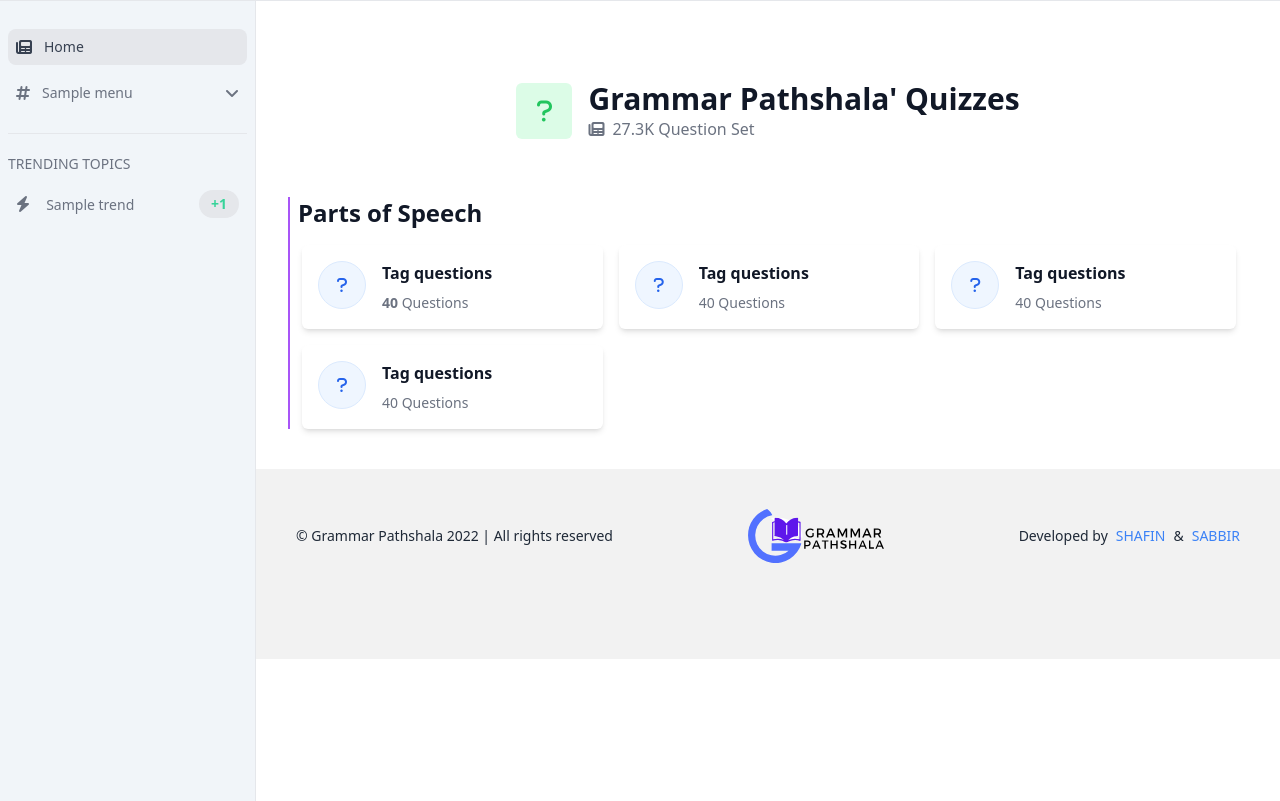
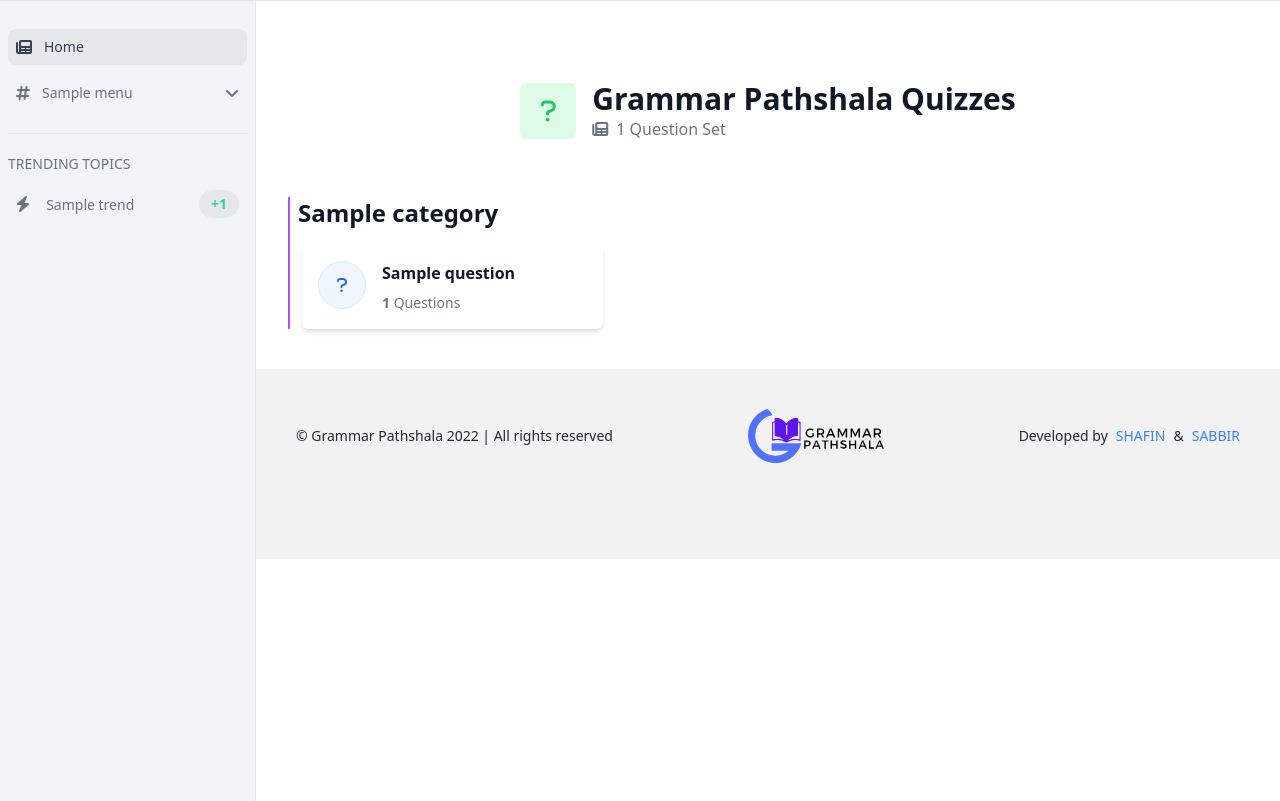
Before and after one commit to SabbirHosen/grammarpathshala, a Django app: template templates/exercise-home.html in a window 1280 px wide. Shown: the part 70-871 px from the top of the page. Run offline with Django 4.2, Linux system fonts and the light colour scheme; the template is opened without the code that fills it: most values are stand-ins (such as "Sample title", 1, 10 or a date in 2020); some libraries are stand-ins or nearby versions.

Commit message:
Exercise list complete

```diff
--- a/post/admin.py
+++ b/post/admin.py
@@ -9,7 +9,7 @@
     list_editable = ['sub_category', 'priority']
     list_filter = ('sub_category', 'pub_date')
     ordering = ['priority']
-    search_fields = ['title', 'sub_category', 'description']
+    search_fields = ['title', 'description']
 
 
 class TrendingAdmin(admin.ModelAdmin):
--- a/post/views.py
+++ b/post/views.py
@@ -75,9 +75,9 @@
         has_previous = None
     # print(f'N{has_next} P{has_previous}')
     try:
-        quiz_exist = QuizSet.objects.filter(post_title__iexact=post.title, sub_category__name__iexact=post.sub_category.name)
+        quiz_exist = QuizSet.objects.filter(post_title_id=post.id, sub_category__name__iexact=post.sub_category.name)
         if quiz_exist.exists():
-            exercise = post.title
+            exercise = post.id
         else:
             exercise = None
     except:
--- a/quiz/urls.py
+++ b/quiz/urls.py
@@ -4,6 +4,7 @@
 
 urlpatterns = [
     path('', views.quiz_list, name='quiz_list'),
-    path('exercise/<str:title>', views.do_exercise, name='do_exercise'),
+    path('exercise/<int:id>', views.do_exercise, name='do_exercise'),
+    path('article/exercise/<int:id>', views.do_exercise_from_post, name='do_exercise_from_post'),
 
 ]
--- a/templates/blog-details.html
+++ b/templates/blog-details.html
@@ -108,7 +108,7 @@
 
                                 <!-- use class 'hidden' to hide this field-->
                             {% if exercise != None %}
-                                <a href="{% url 'quiz:do_exercise' name %}" role="button" class="btn">
+                                <a href="{% url 'quiz:do_exercise_from_post' exercise %}" role="button" class="btn">
                                     Exercise
                                 </a>
                             {% else %}
--- a/templates/exercise-home.html
+++ b/templates/exercise-home.html
@@ -10,30 +10,30 @@
     <meta
             content="Learning a second language involves not just learning new words for the same concepts, but also a new way of thinking. Online English blog to suit your requirements and learning objectives. Learn to speak with confidence in your academics, at work, and in your study"
             name="description">
-    <meta content="{{ name }}, grammar pathshala, grammar, pathshala, english, learn" name="keywords">
+    <meta content="quizzes,'quiz', 'exercise', grammar pathshala, grammar, pathshala, english, learn" name="keywords">
 
     <!-- Google / Search Engine Tags -->
-    <meta itemprop="name" content="{{ name }} | Grammar Pathshala">
+    <meta itemprop="name" content="Quizzes | Grammar Pathshala">
     <meta itemprop="description" content="Build a Deep, Solid Understanding in English with Grammar Pathshala">
     <meta itemprop="image" content="{% static 'assets/images/logo.svg' %}">
 
     <!-- Facebook Meta Tags -->
     <meta property="og:url" content="https://grammarpathshala.com/">
     <meta property="og:type" content="website">
-    <meta property="og:title" content="{{ name }} | Grammar Pathshala">
+    <meta property="og:title" content="Quizzes | Grammar Pathshala">
     <meta property="og:description" content="Build a Deep, Solid Understanding in English with Grammar Pathshala">
     <meta property="og:image" content="{% static 'assets/images/logo.svg' %}">
 
     <!-- Twitter Meta Tags -->
     <meta name="twitter:card" content="summary_large_image">
-    <meta name="twitter:title" content="{{ name }} | Grammar Pathshala">
+    <meta name="twitter:title" content="Quizzes | Grammar Pathshala">
     <meta name="twitter:description" content="Build a Deep, Solid Understanding in English with Grammar Pathshala">
     <meta name="twitter:image" content="{% static 'assets/images/logo.svg' %}">
     <!-- Meta tag for social site sharing -->
     <link rel="icon" href="{% static 'assets/img/favicon.png' %}" type="image/gif" sizes="16x16">
     <link rel="apple-touch-icon" href="{% static 'assets/img/favicon.png' %}">
 
-    <title>Blogs | Grammar Pathshala</title>
+    <title>Quizzes | Grammar Pathshala</title>
 
     <!-- dynamic -->
     <link href="{% static '/assets/css/output.css' %}" rel="stylesheet">
@@ -75,24 +75,24 @@
                                         </div>
                                     </div>
                                     <div>
-                                        <h2 class="text-3xl font-semibold text-gray-900">Grammar Pathshala' Quizzes
+                                        <h2 class="text-3xl font-semibold text-gray-900">Grammar Pathshala Quizzes
                                         </h2>
                                         <p class="text-base font-medium text-gray-500"><i
-                                                class="fa-solid fa-newspaper mr-2"></i>27.3K Question Set
+                                                class="fa-solid fa-newspaper mr-2"></i>{{ count_set }} Question Set
                                         </p>
                                     </div>
                                 </div>
 
                                 <div class="space-y-10">
-
+                                {% for s in sets %}
                                     <div class="flex flex-col border-l-2 border-purple-500">
                                         <h2 class="text-2xl font-semibold ml-2">
-                                            Parts of Speech
+                                            {{ s.category }}
                                         </h2>
 
                                         <div class="grid grid-cols-1 sm:grid-cols-2 md:grid-cols-3 mt-4 gap-4 mx-3">
-
-                                            <a href="/exercise.html">
+                                            {% for q in s.question_sets %}
+                                            <a href="{% url 'quiz:do_exercise' q.question_set_id %}">
                                                 <div class="flex items-start p-4 rounded-md shadow-md bg-white">
                                                     <div
                                                         class="flex items-center justify-center bg-blue-50 h-12 w-12 rounded-full border border-blue-100">
@@ -100,60 +100,20 @@
                                                     </div>
 
                                                     <div class="ml-4">
-                                                        <h2 class="font-semibold">Tag questions
+                                                        <h2 class="font-semibold">{{ q.question_set_title}}
                                                         </h2>
 
                                                         <p class="mt-2 text-sm text-gray-500"><span
-                                                                class="font-semibold">40</span> Questions</p>
+                                                                class="font-semibold">{{ q.question_count }}</span> Questions</p>
                                                     </div>
                                                 </div>
                                             </a>
+                                            {% endfor %}
 
-                                            <a href="/exercise.html">
-                                                <div class="flex items-start p-4 rounded-md shadow-md bg-white">
-                                                    <div
-                                                        class="flex items-center justify-center bg-blue-50 h-12 w-12 rounded-full border border-blue-100">
-                                                        <i class="fa-solid fa-question text-blue-600"></i>
-                                                    </div>
-
-                                                    <div class="ml-4">
-                                                        <h2 class="font-semibold">Tag questions</h2>
-
-                                                        <p class="mt-2 text-sm text-gray-500">40 Questions</p>
-                                                    </div>
-                                                </div>
-                                            </a>
-
-                                            <a href="/exercise.html">
-                                                <div class="flex items-start p-4 rounded-md shadow-md bg-white">
-                                                    <div
-                                                        class="flex items-center justify-center bg-blue-50 h-12 w-12 rounded-full border border-blue-100">
-                                                        <i class="fa-solid fa-question text-blue-600"></i>
-                                                    </div>
-
-                                                    <div class="ml-4">
-                                                        <h2 class="font-semibold">Tag questions</h2>
-
-                                                        <p class="mt-2 text-sm text-gray-500">40 Questions</p>
-                                                    </div>
-                                                </div>
-                                            </a>
-
-                                            <a href="/exercise.html">
-                                                <div class="flex items-start p-4 rounded-md shadow-md bg-white">
-                                                    <div
-                                                        class="flex items-center justify-center bg-blue-50 h-12 w-12 rounded-full border border-blue-100">
-                                                        <i class="fa-solid fa-question text-blue-600"></i>
-                                                    </div>
-
-                                                    <div class="ml-4">
-                                                        <h2 class="font-semibold">Tag questions</h2>
-                                                        <p class="mt-2 text-sm text-gray-500">40 Questions</p>
-                                                    </div>
-                                                </div>
-                                            </a>
                                         </div>
                                     </div>
+
+                                    {% endfor %}
                                 </div>
                             </section>
                             <!-- Card Section End -->
```
Also changed, not shown: quiz/admin.py (+14 -2 lines), quiz/views.py (+49 -2 lines).
